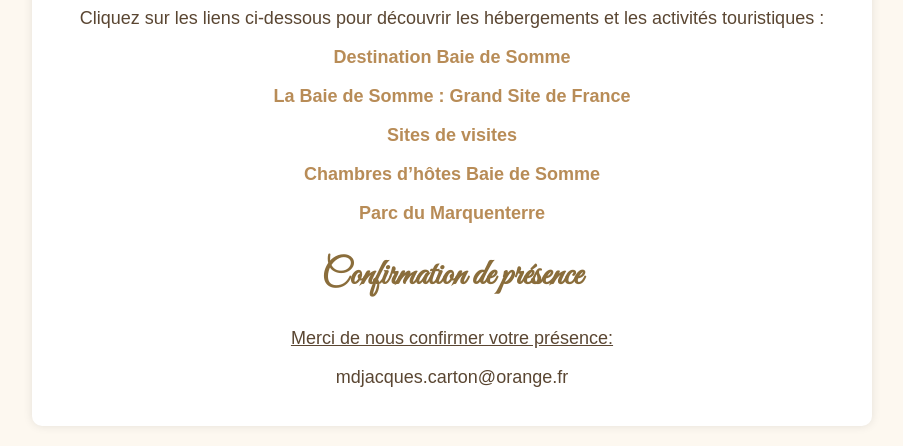
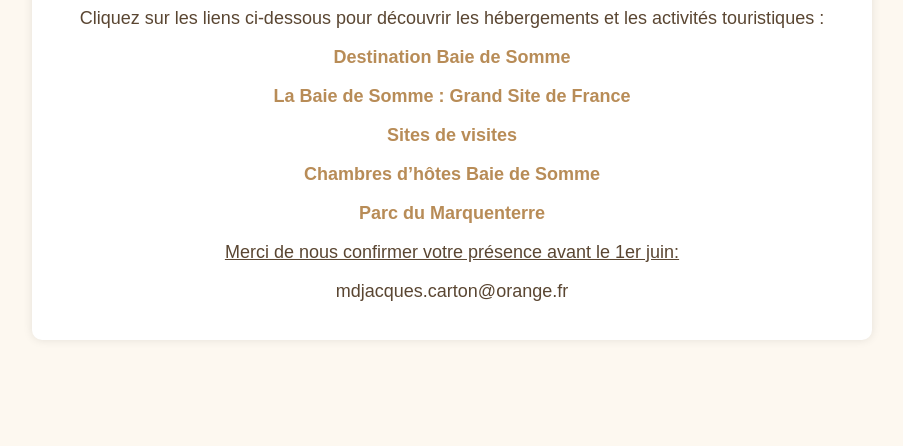
Before and after one commit to Victorpaicheur/noces-dor-marie-jacques, a plain HTML site: page index.html in a window 1280 px wide. Shown: the part 636-1082 px from the top of the page, without its empty margins (188-1091 px from the left). After the commit the page ends 996 px from the top, so only its background shows below. Drawn offline with Linux system fonts and the light colour scheme.

Commit message:
Update index.html

```diff
--- a/index.html
+++ b/index.html
@@ -62,8 +62,7 @@
         <p><a href="https://www.tourisme-baiedesomme.fr/organiser/a-voir-a-faire/sites-de-visite/" target="_blank">Sites de visites</a></p>
         <p><a href="https://www.chambres-hotes.fr/chambres_hotes_baie-de-somme_z64.html" target="_blank">Chambres d’hôtes Baie de Somme</a></p>
         <p><a href="https://www.parcdumarquenterre.fr/" target="_blank">Parc du Marquenterre</a></p>
-        <h2>Confirmation de présence</h2>
-        <p><u>Merci de nous confirmer votre présence:</u></p>
+        <p><u>Merci de nous confirmer votre présence avant le 1er juin:</u></p>
         <p>mdjacques.carton@orange.fr</p>
     </div>
 </body>
```
